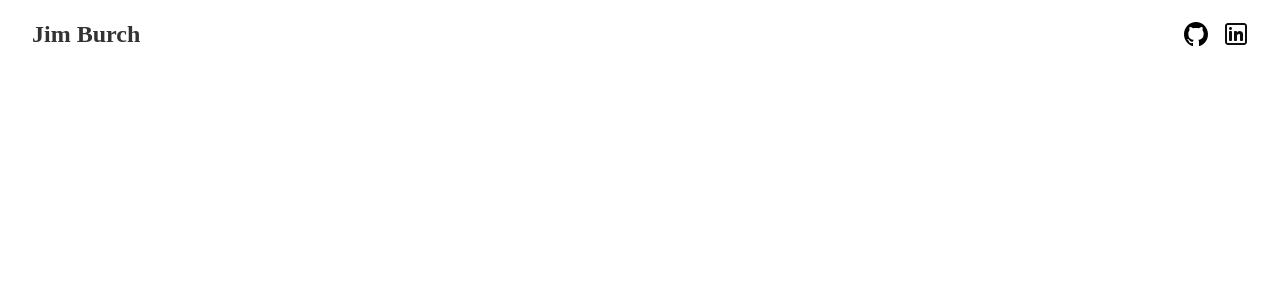
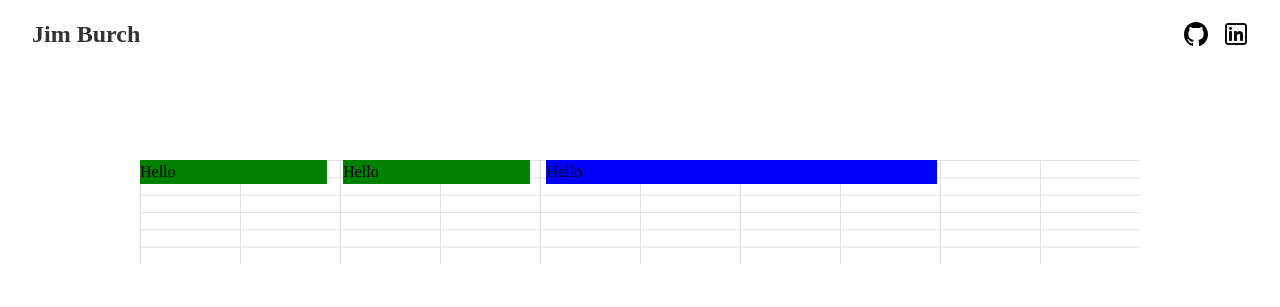
Before and after one commit to jimburch/vanilla-portfolio, a website: page src/index.html in a window 1280 px wide. Drawn offline with Linux system fonts and the light colour scheme.

Commit message:
setup playwright mcp

```diff
--- a/src/index.html
+++ b/src/index.html
@@ -19,7 +19,11 @@
       </nav>
     </header>
     <main>
-      <div class="bento-container">Hello</div>
+      <div class="bento-container">
+        <div class="bento-2x2">Hello</div>
+        <div class="bento-2x2">Hello</div>
+        <div class="bento-2x4">Hello</div>
+      </div>
     </main>
 
     <script src="scripts.js"></script>
--- a/src/styles.css
+++ b/src/styles.css
@@ -103,11 +103,31 @@ nav img:hover {
 main {
   max-width: 1000px;
   margin: 0 auto;
+  padding-top: 10rem;
 }
 
 .bento-container {
   display: grid;
-  grid-template-columns: repeat(12, 1fr);
-  grid-template-rows: repeat(8, 1fr);
+  grid-template-columns: repeat(10, 1fr);
+  grid-template-rows: repeat(6, 1fr);
   gap: 1rem;
+
+  /* Grid visualization */
+  background-image:
+    linear-gradient(to right, #e0e0e0 1px, transparent 1px),
+    linear-gradient(to bottom, #e0e0e0 1px, transparent 1px);
+  background-size: calc(100% / 10) calc(100% / 6);
+  background-position: 0 0;
 }
+
+.bento-2x2 {
+  grid-column: span 2;
+  grid-row: span 2;
+  background-color: green;
+}
+
+.bento-2x4 {
+  grid-column: span 4;
+  grid-row: span 2;
+  background-color: blue;
+}
```
Also changed, not shown: .cursor/settings.json (added), .cursor/workflows/screenshot-workflow.md (added), 2 other files.
